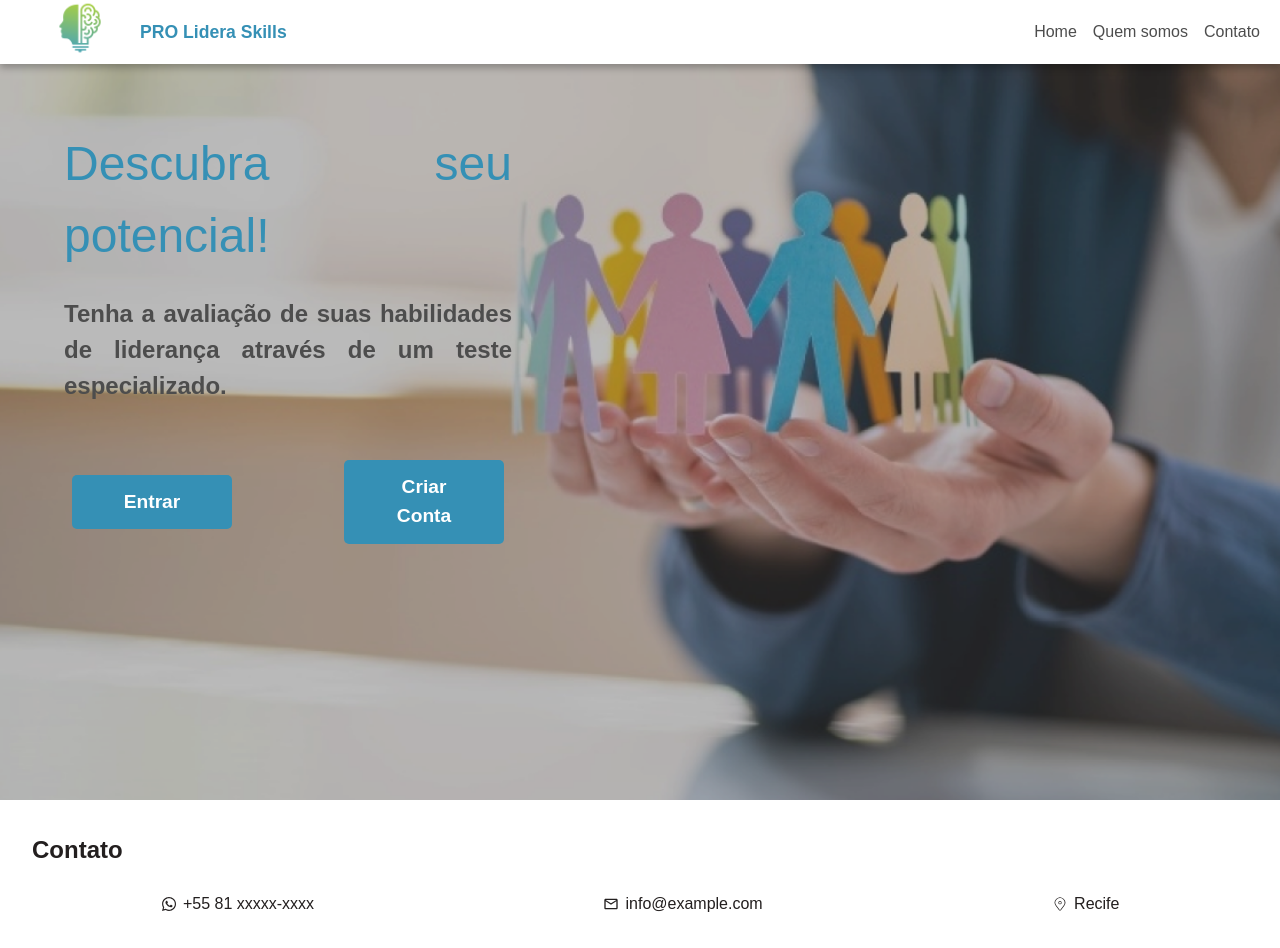
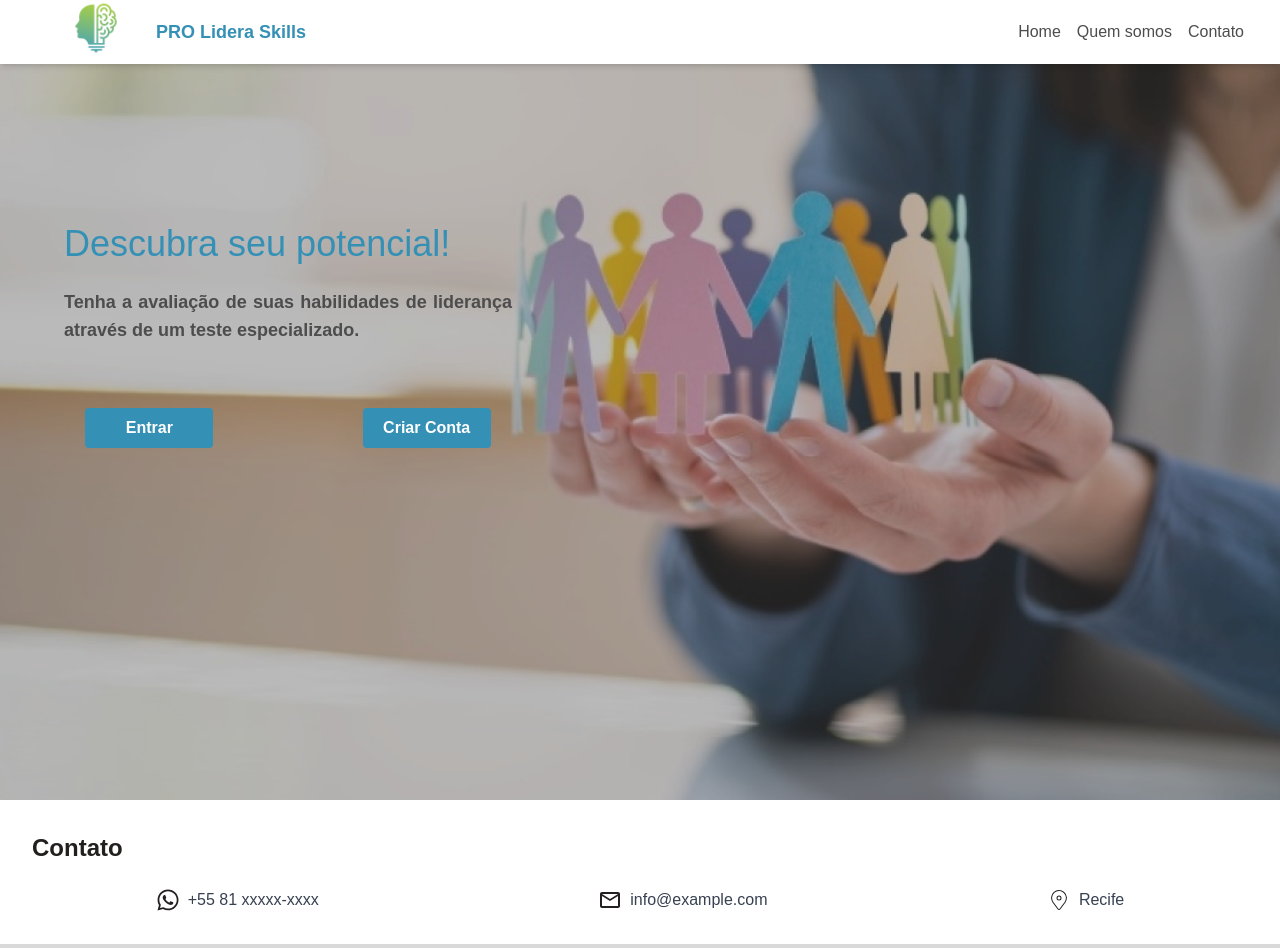
Before and after one commit to softexrecifepe/PI-PRO-LIDERA-TURMA-07-EQUIPE-02, a Next.js app: page / in a window 1280 px wide. Built offline with nearby package versions, Linux system fonts and the light colour scheme.

Commit message:
refactor: atualização de css para tailwind

```diff
--- a/src/app/layout.tsx
+++ b/src/app/layout.tsx
@@ -1,7 +1,7 @@
 import type { Metadata } from "next";
 import localFont from "next/font/local";
 import "./globals.css";
-import Header from "@/components/navbar";
+import { Header } from "@/components/navbar";
 import { Footer } from "@/components/footer";
 
 const balooFont = localFont({
--- a/src/components/Main/index.tsx
+++ b/src/components/Main/index.tsx
@@ -1,20 +1,26 @@
 "use client";
-
 import { CustomButton } from "../button/custom-button";
-import "./style.css";
+import image from "@/assets/images/main-image.png";
 
 export function Main() {
   return (
     <main>
-      <section className="background-container">
-        <div className="overlay"></div>
-        <div className="content">
-          <h2>Descubra seu potencial!</h2>
-          <p>
+      <section
+        className="relative w-[100vw] h-[100vh] bg-cover bg-center bg-no-repeat flex items-center overflow-hidden"
+        style={{
+          backgroundImage: `url(${image.src})`,
+        }}
+      >
+        <div className="absolute top-16 left-0 right-0 bottom-0 bg-[rgba(0,0,0,0.25)]"></div>
+        <div className="relative text-white mb-32 text-justify w-[35%] ml-16 flex flex-col gap-6 z-10">
+          <h2 className="text-4xl text-[var(--primary-color)] font-medium">
+            Descubra seu potencial!
+          </h2>
+          <p className="text-lg font-semibold text-[var(--text-color)] mb-10">
             Tenha a avaliação de suas habilidades de liderança através de um
             teste especializado.
           </p>
-          <div className="buttons">
+          <div className="flex justify-evenly items-center gap-32">
             <CustomButton onClick={() => {}}>Entrar</CustomButton>
             <CustomButton onClick={() => {}}>Criar Conta</CustomButton>
           </div>
--- a/src/components/Main/style.css
+++ /dev/null
@@ -1,71 +0,0 @@
-.background-container {
-  position: auto;
-  background-image: url('../../../src/assets/images/main-image.png');
-  background-size: cover;
-  background-position: center;
-  background-repeat: no-repeat;
-  width: 100vw;
-  height: 100vh;
-  display: flex;
-  align-items: center;
-  overflow: hidden;
-
-}
-
-.background-container .overlay {
-  position: absolute;
-  top: 4rem;
-  left: 0;
-  right: 0;
-  bottom: 0;
-  background-color: rgba(0, 0, 0, 0.25);
-}
-
-.background-container .content {
-  position: relative;
-  color: white;
-  margin-bottom: 8rem;
-  text-align: justify;
-  width: 35%;
-  margin-left: 4rem;
-  display: flex;
-  flex-direction: column;
-  gap: 1.5rem;
-  z-index: 2;
-}
-
-.background-container .content h2 {
-  font-size: 3rem;
-  color: var(--primary-color);
-  font-weight: 500;
-}
-
-.background-container .content p {
-  font-size: 1.5rem;
-  font-weight: 600;
-  color: var(--text-color);
-}
-
-.background-container .buttons {
-  display: flex;
-  justify-content: space-evenly;
-  align-items: center;
-  gap: 6.5rem;
-}
-
-.background-container .content button {
-  background-color: var(--primary-color);
-  border: none;
-  margin-top: 2rem;
-  padding: 0.8rem 2rem;
-  font-size: 1.2rem;
-  color: white;
-  cursor: pointer;
-  border-radius: 5px;
-  width: 10rem;
-  transition: background-color 0.8s ease;
-}
-
-.background-container .content button:hover {
-  background-color: #88C16C;
-}
--- a/src/components/Navbar/index.tsx
+++ b/src/components/Navbar/index.tsx
@@ -1,31 +1,34 @@
 import React from "react";
 import Image from "next/image";
 import logo from "../../../src/assets/images/logo.png";
-import "./style.css";
 
 export function Header() {
   return (
-    <header>
-      <nav id="navbar">
-        <div className="nav-brand">
-          <Image className="nav-img" src={logo} alt="logo" />
-          <h1>PRO Lidera Skills</h1>
+    <header className="w-full fixed bg-[var(--background-color)] shadow-md z-20">
+      <nav className="flex items-center justify-between h-16 max-w-[1240px] mx-auto px-4">
+        <div className="flex items-center text-[#4d4d4d]">
+          <Image className="w-[15vh] h-[15vh]" src={logo} alt="logo" />
+          <h1 className="text-[var(--primary-color)] text-lg font-bold">PRO Lidera Skills</h1>
         </div>
 
-        <ul className="nav-list">
+        <ul className="flex items-center list-none gap-4">
           <li>
-            <a href="/">Home</a>
+            <a href="/" className="text-[var(--text-color)] hover:text-primary text-base transition-colors duration-200 ease-in-out">
+              Home
+            </a>
           </li>
           <li>
-            <a href="/">Quem somos</a>
+            <a href="/" className="text-[var(--text-color)] hover:text-primary text-base transition-colors duration-200 ease-in-out">
+              Quem somos
+            </a>
           </li>
           <li>
-            <a href="/">Contato</a>
+            <a href="/" className="text-[var(--text-color)] hover:text-primary text-base transition-colors duration-200 ease-in-out">
+              Contato
+            </a>
           </li>
         </ul>
       </nav>
     </header>
   );
 }
-
-export default Header;
--- a/src/components/Navbar/style.css
+++ /dev/null
@@ -1,53 +0,0 @@
-header {
-  width: 100%;
-  position: fixed;
-  background-color: var(--background-color);
-  box-shadow: 0 4px 7px var(--shadow-color);
-  z-index: 3;
-}
-
-header nav#navbar {
-
-  display: flex;
-  align-items: center;
-  justify-content: space-between;
-  height: 4rem;
-  max-width: 1240px;
-  margin: 0 auto;
-  padding: 1 2rem;
-}
-
-header nav#navbar .nav-img {
-  width: 15vh;
-  height: 15vh;
-}
-
-header nav#navbar .nav-brand {
-  color: #4d4d4d;
-  display: flex;
-  align-items: center;
-
-}
-
-header nav#navbar .nav-brand h1 {
-  color: var(--primary-color);
-  font-size: 1.1rem;
-  font-weight: 700;
-}
-
-header nav#navbar ul.nav-list {
-  display: flex;
-  align-items: center;
-  list-style: none;
-  gap: 1rem;
-}
-
-header nav#navbar ul.nav-list li a {
-  color: var(--text-color);
-  font-size: 1rem;
-  transition: color 0.2s ease-in-out;
-}
-
-header nav#navbar ul.nav-list li a:hover {
-  color: var(--hover-color);
-}
--- a/src/components/button/custom-button.tsx
+++ b/src/components/button/custom-button.tsx
@@ -11,7 +11,7 @@ export const CustomButton = ({
   return (
     <button
       onClick={onClick}
-      className={`bg-blue-500 hover:bg-blue-700 text-white font-bold py-2 px-4 rounded ${className}`}
+      className={`bg-primary w-32 hover:bg-blue-700 text-white font-bold py-2 px-4 rounded ${className}`}
     >
       {children}
     </button>
--- a/src/components/footer/index.tsx
+++ b/src/components/footer/index.tsx
@@ -1,29 +1,28 @@
 import { FaWhatsapp } from "react-icons/fa";
 import { MdOutlineEmail } from "react-icons/md";
 import { CiLocationOn } from "react-icons/ci";
-import "./style.css";
 
 export function Footer() {
   return (
-    <footer>
-      <div id="fotter">
-        <h2 className="contact">Contato</h2>
-        <div className="contact-area">
-          <div className="contact-tel">
-            <FaWhatsapp />
+    <footer className="flex flex-col bg-white p-8"> {/* Adaptei para Tailwind classes */}
+      <div id="footer">
+        <h2 className="text-2xl font-bold mb-6">Contato</h2>
+        <div className="flex gap-8 justify-around items-center">
+          <div className="flex items-center justify-center gap-2">
+            <FaWhatsapp className="text-2xl"/>
             <p>
-              <a href="tel:+1234567890">+55 81 xxxxx-xxxx</a>
+              <a href="tel:+1234567890" className="text-gray-700">+55 81 xxxxx-xxxx</a>
             </p>
           </div>
-          <div className="contact-mail">
-            <MdOutlineEmail />
+          <div className="flex items-center justify-center gap-2">
+            <MdOutlineEmail className="text-2xl"/>
             <p>
-              <a href="mailto:info@example.com">info@example.com</a>
+              <a href="mailto:info@example.com" className="text-gray-700">info@example.com</a>
             </p>
           </div>
-          <div className="contact-location">
-            <CiLocationOn />
-            <p>Recife</p>
+          <div className="flex items-center justify-center gap-2">
+            <CiLocationOn className="text-2xl"/>
+            <p className="text-gray-700">Recife</p>
           </div>
         </div>
       </div>
--- a/src/components/footer/style.css
+++ /dev/null
@@ -1,47 +0,0 @@
-:root {
-  --primary-color: #3590b5;
-  --text-color: #4d4d4d;
-  --hover-color: #3590b5;
-  --background-color: #ffffff;
-}
-
-footer {
-  display: flex;
-  flex-direction: column;
-  background-color: var(--background-color);
-  padding: 2rem;
-}
-
-footer h2.contact {
-  font-size: 1.5rem;
-  font-weight: 700;
-  margin-bottom: 1.5rem;
-}
-
-.contact-area {
-  display: flex;
-  gap: 2rem;
-  justify-content: space-around;
-  align-items: center;
-}
-
-.contact-tel {
-    display: flex;
-    align-items: center;
-    justify-content: center;
-    gap: 0.4rem;
-}
-
-.contact-mail {
-    display: flex;
-    align-items: center;
-    justify-content: center;
-    gap: 0.4rem;
-}
-
-.contact-location {
-    display: flex;
-    align-items: center;
-    justify-content: center;
-    gap: 0.4rem;
-}
--- a/tailwind.config.ts
+++ b/tailwind.config.ts
@@ -9,6 +9,7 @@ const config: Config = {
   theme: {
     extend: {
       colors: {
+        primary: "#3590B5",
         background: "var(--background)",
         foreground: "var(--foreground)",
       },
```
